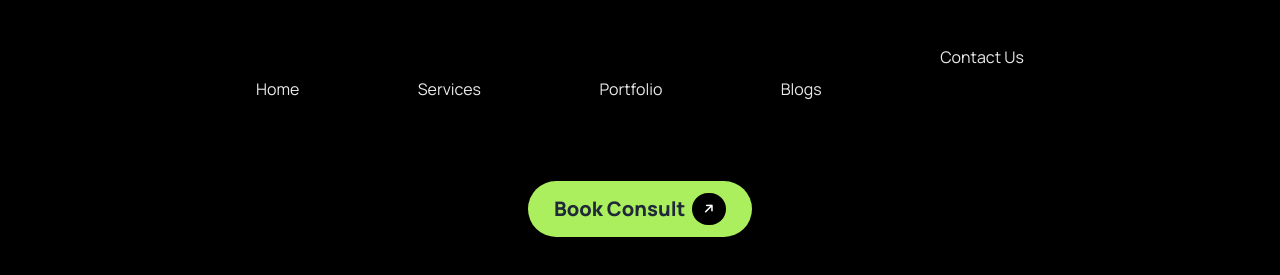
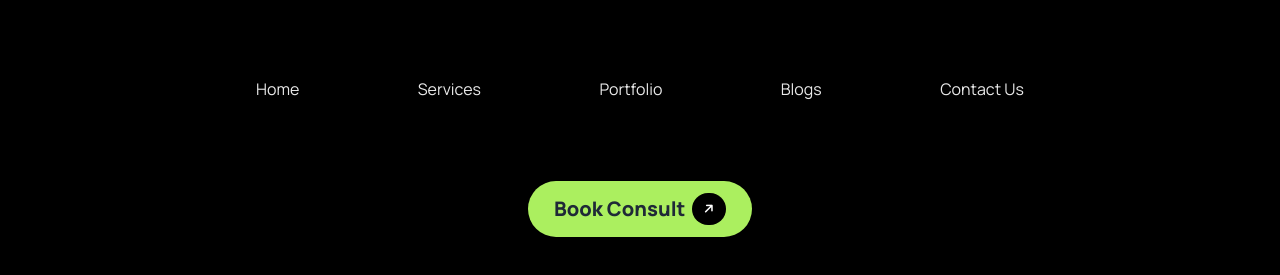
Before and after one commit to MD-Kamrul-Islam-Season/website-task3, a plain HTML site: page index.html in a window 1280 px wide. Shown: the part 5062-5337 px from the top of the page. Drawn offline with nearby package versions, Linux system fonts and the light colour scheme.

```diff
--- a/index.html
+++ b/index.html
@@ -424,7 +424,7 @@
           <li class="my-8">Services</li>
           <li class="my-8">Portfolio</li>
           <li class="my-8">Blogs</li>
-          <li>Contact Us</li>
+          <li class="my-8">Contact Us</li>
         </ul>
       </div>
       <a
```
